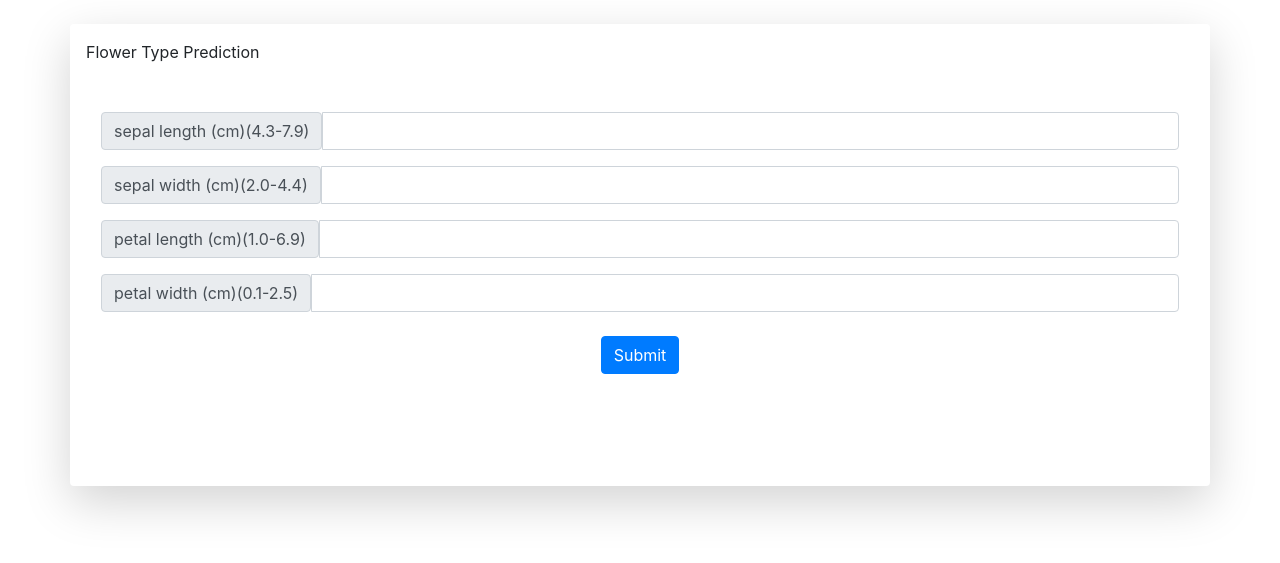
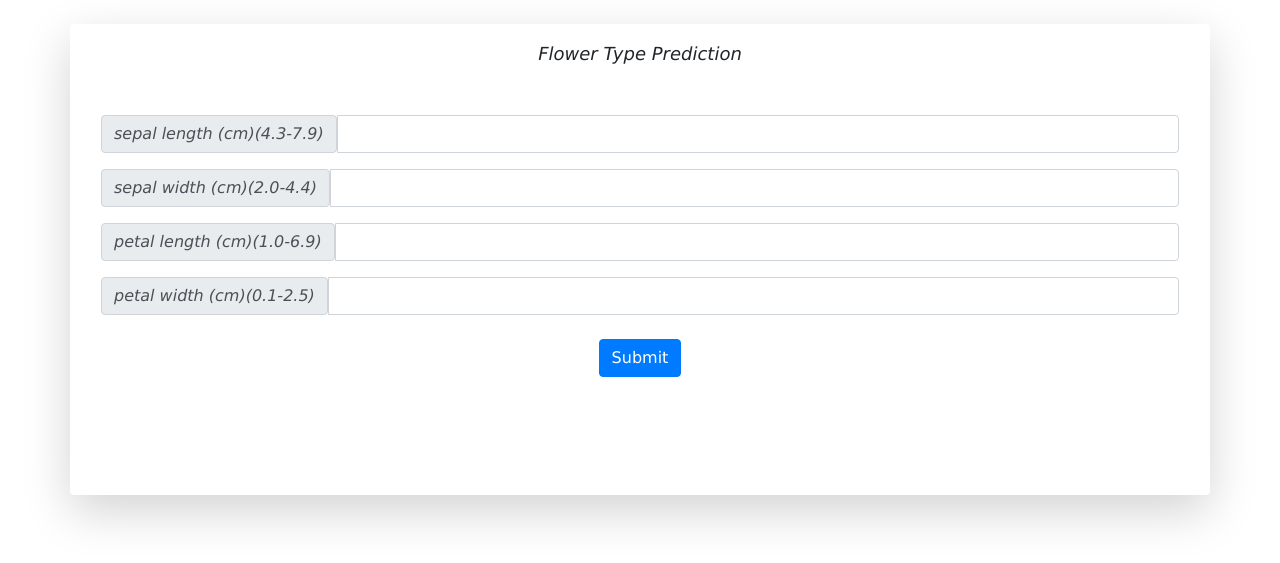
Before and after one commit to AbdulRazzack/IrisML, a Flask app: page / in a window 1280 px wide. Shown: the top 563 px of the page. Run offline with Flask 3, Linux system fonts and the light colour scheme; parts of the project's set-up code (start-up, migrations or seed data) failed here and were passed over.

Commit message:
Update home.html

```diff
--- a/templates/home.html
+++ b/templates/home.html
@@ -8,7 +8,7 @@
 </head>
 <body>
 <div class="container my-4 shadow-lg p-3 mb-5 bg-body rounded"
-    <h1 class="my-3 mb-3 style="text-align: center; font-size: large; font-family: 'Lucida Sans', 'Lucida Sans Regular', 'Lucida Grande', 'Lucida Sans Unicode', Geneva, Verdana, sans-serif; font-style: italic;">Flower Type Prediction</h1>
+    <h1 class="my-3 mb-3" style="text-align: center; font-size: large; font-family: 'Lucida Sans', 'Lucida Sans Regular', 'Lucida Grande', 'Lucida Sans Unicode', Geneva, Verdana, sans-serif; font-style: italic;">Flower Type Prediction</h1>
 <div>
 
     <form action="{{ url_for('pred') }}" method="post" class="container my-5">
```
